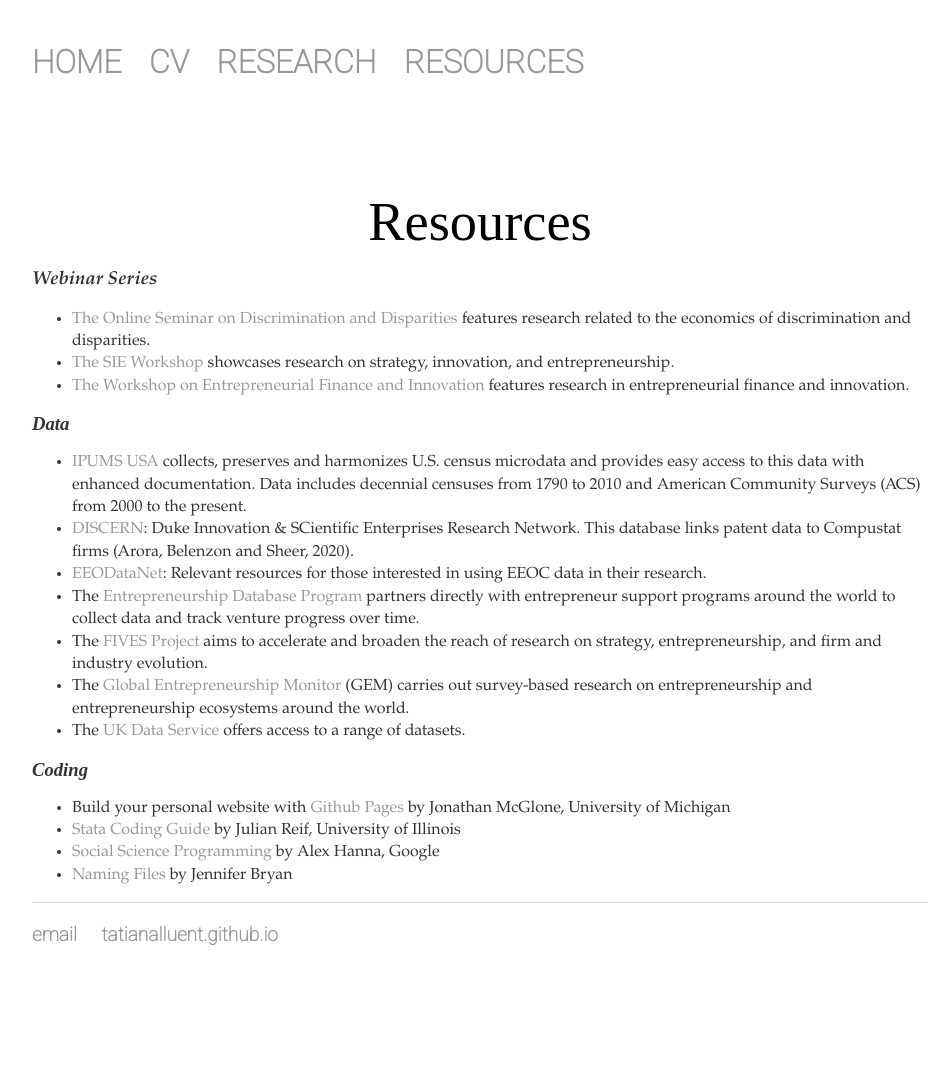
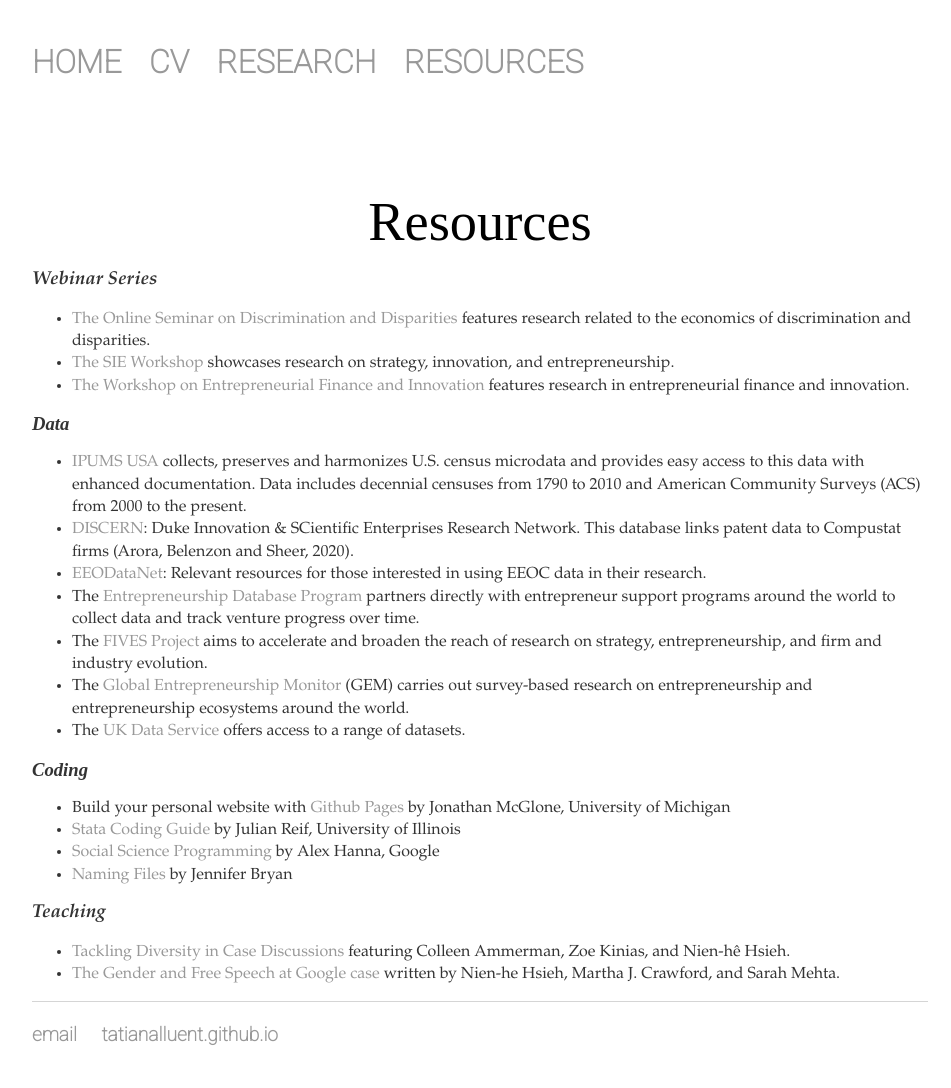
Before and after one commit to tatianalluent/tatianalluent.github.io, a Jekyll site: the page built from resources/index.html, in a window 1280 px wide. Shown: the whole page, without its empty margins (160-1111 px from the left). Built offline with Jekyll 4.4.1, drawn with Linux system fonts in a browser that asks for light colours; before the commit the page ends 989 px from its top, so only the background shows below that.

Commit message:
teaching rubric

```diff
--- a/resources/index.html
+++ b/resources/index.html
@@ -39,5 +39,13 @@ title: Tatiana Lluent, Resources
 
 <li><a href="https://speakerdeck.com/jennybc/how-to-name-files?slide=1">Naming Files</a> by Jennifer Bryan</li>
 </ul>
+
+<p><span style="font-size: 14pt; color: #333"><em><strong>Teaching</strong></em></span>
+<ul>
+<li><a href="https://hbsp.harvard.edu/inspiring-minds/tackling-diversity-in-case-discussions">Tackling Diversity in Case Discussions</a> featuring Colleen Ammerman, Zoe Kinias, and Nien-hê Hsieh.</li>
+
+<li><a href="https://hbsp.harvard.edu/product/318085-PDF-ENG">The Gender and Free Speech at Google case</a> written by Nien-he Hsieh, Martha J. Crawford, and Sarah Mehta.</li>
+
+</ul>
 </p>
 	</div><!-- /.blurb -->
```
